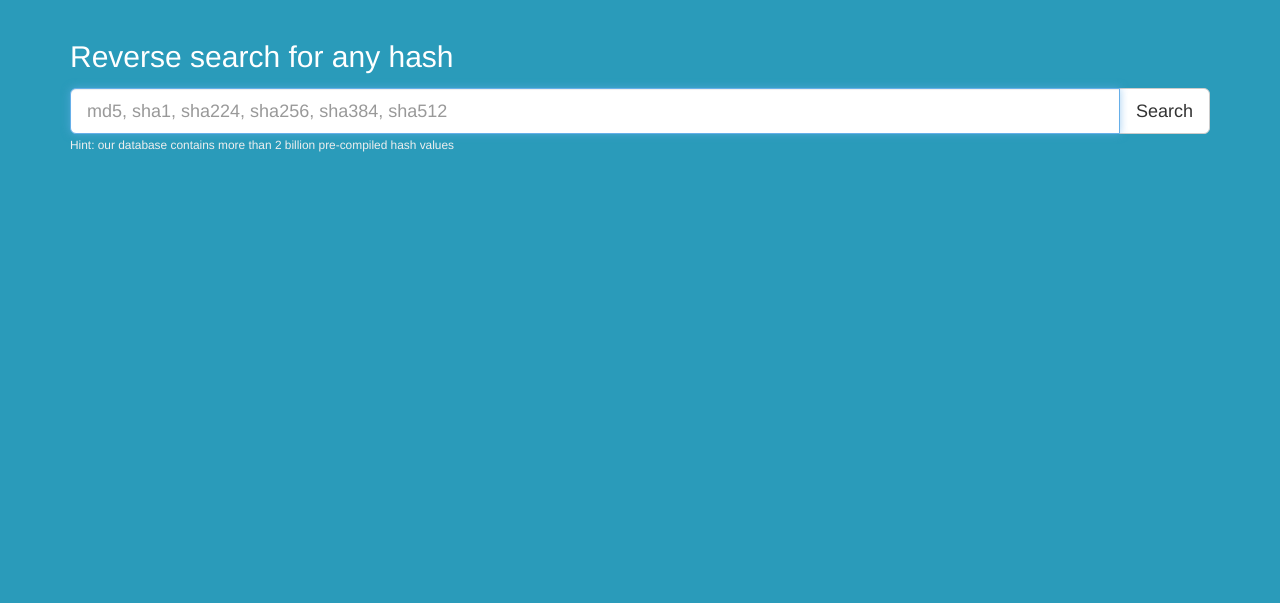
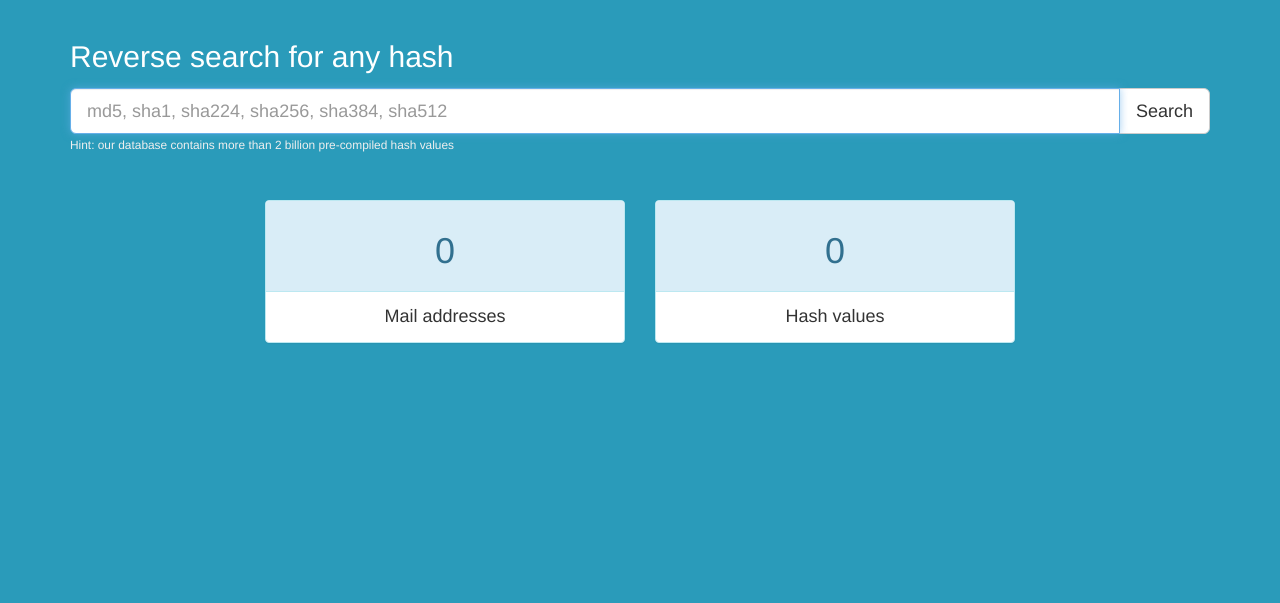
Before and after one commit to p3t3r67x0/leakz, a Flask app: page / in a window 1280 px wide. Shown: the part 66-669 px from the top of the page. Run offline with Flask 2, Linux system fonts and the light colour scheme; data that the repository does not hold is empty; some libraries are stand-ins or nearby versions.

Commit message:
show amount of database entries

```diff
--- a/password_app.py
+++ b/password_app.py
@@ -98,9 +98,10 @@ def show_homepage():
     collection_mail = db.mail_address
     amount_hashes = collection_hash.count()
     amount_mails = collection_mail.count()
-    print '{:,}'.format(amount_hashes)
-    print '{:,}'.format(amount_mails)
-    return render_template('home.html')
+    return render_template('home.html',
+                           amount_hashes='{:,}'.format(amount_hashes),
+                           amount_mails='{:,}'.format(amount_mails),
+                           alert_visible=True)
 
 
 @app.route('/legal', methods=['GET'])
--- a/templates/home.html
+++ b/templates/home.html
@@ -41,6 +41,28 @@
 						{% endfor %}
 					</ul>
 				</div>
+				{% if alert_visible %}
+				<div class="col-xs-12 col-md-offset-2 col-md-4">
+					<div class="panel status panel-info">
+						<div class="panel-heading">
+							<h1 class="text-center">{{ amount_mails }}</h1>
+						</div>
+						<div class="panel-body text-center">
+							<strong class="h4">Mail addresses</strong>
+						</div>
+					</div>
+				</div>
+				<div class="col-xs-12 col-md-4">
+					<div class="panel status panel-info">
+						<div class="panel-heading">
+							<h1 class="text-center">{{ amount_hashes }}</h1>
+						</div>
+						<div class="panel-body text-center">
+							<strong class="h4">Hash values</strong>
+						</div>
+					</div>
+				</div>
+				{% endif %}
 			</div>
 		</div>
 	</div>
```
